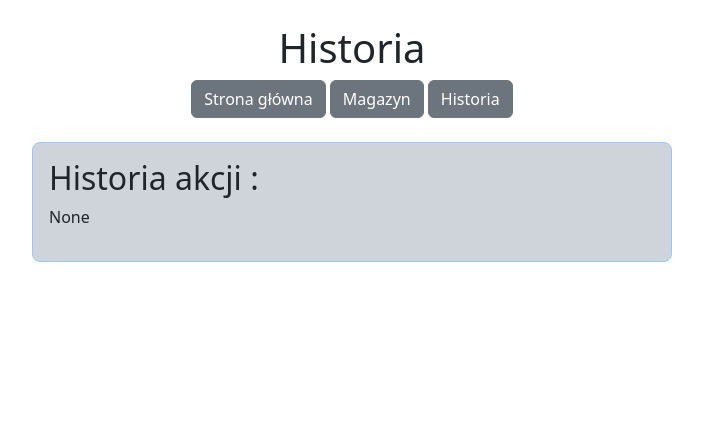
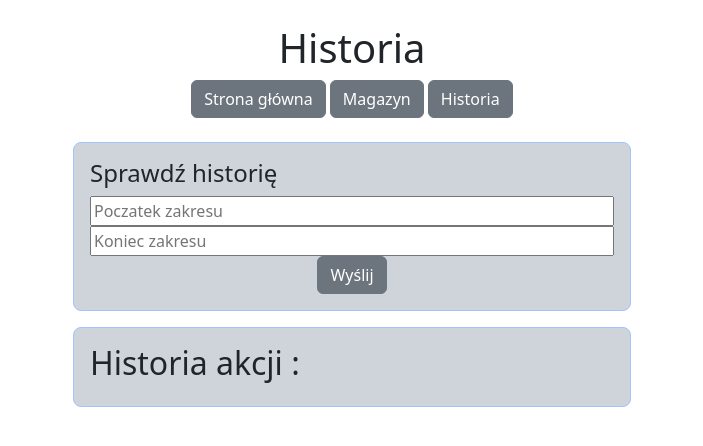
Before and after one commit to alopacin/simple_accounting_manager__web_app_db, a Flask app: page /historia in a window 1280 px wide. Shown: the top 446 px of the page, without its empty margins (288-991 px from the left). Run offline with Flask 3, Linux system fonts and the light colour scheme.

Commit message:
aplikacja prawie ukończona

```diff
--- a/app/app.py
+++ b/app/app.py
@@ -12,13 +12,19 @@ class Product(db.Model):
     price = db.Column(db.Float, nullable=False)
     count = db.Column(db.Integer, nullable=False)
 
+    def __str__(self):
+        return self.name
+
 
 class History(db.Model):
     id = db.Column(db.Integer, primary_key=True)
     action = db.Column(db.String, nullable=False)
 
+    def __init__(self, action):
+        self.action = action
+
     def __str__(self):
-        return f'{self.id} // {self.action}'
+        return self.action
 
 
 class Account(db.Model):
@@ -54,7 +60,7 @@ def show_account_balance():
 
 def show_history():
     history = History.query.all()
-    print(history)
+    return history
 
 
 @app.route("/", methods=['POST', 'GET'])
@@ -88,7 +94,7 @@ def home():
         else:
             account.account -= laczna_cena
             buy = Product(name=buy_name, price=buy_price, count=buy_count)
-            action = f'Kupiono {buy}'
+            action = f'Kupiono {buy} w ilości {buy_count} za łączną cenę {laczna_cena}'
             history = History(action=action)
             db.session.add_all([buy, history])
             db.session.commit()
@@ -148,6 +154,7 @@ def delete_product():
 @app.route("/historia")
 def history():
     title = 'Historia'
+
     context = {
         'title': title,
         'show_history': show_history(),
@@ -155,17 +162,37 @@ def history():
     return render_template('historia.html', context=context)
 
 
+@app.route("/historia/range", methods=['POST', 'GET'])
+def history_range_post():
+    start = int(request.form.get('start'))
+    koniec = int(request.form.get('end'))
+    context = {
+        'message': 'Proszę wprowadzić dodatnią liczbę'
+    }
+
+    if start < 0 or koniec < 0:
+        return render_template('historia.html', context=context)
+
+    return redirect(url_for('history_range', start=start, koniec=koniec))
+
+
 @app.route("/historia/<int:start>/<int:koniec>")
 def history_range(start, koniec):
     title = 'Wybrany zakres historii'
-    max_range = len(History.id)
-    selected_history = History.id[start-1:koniec]
+    max_range = db.session.query(History).count()
+    history = db.session.query(History).order_by(History.id).slice(start - 1, koniec).all()
+
+    history_texts = [str(h) for h in history]
+
     context = {
         'title': title,
-        'history': '<br> * '.join([''] + selected_history),
+        'history': history_texts,
+        'show_history': show_history()
     }
+
     if start < 1 or koniec > max_range or start > koniec:
         context['history'] = ''
         message = f"Proszę wybrać zakres od 1 do {max_range}."
         return render_template('historia.html', context=context, message=message)
+
     return render_template('historia.html', context=context)
--- a/app/templates/historia.html
+++ b/app/templates/historia.html
@@ -16,10 +16,26 @@
         <a href="/historia" class="btn btn-secondary">Historia</a>
     </div>
 
+    <div class="container text-center mt-2 row-cols-2">
+        <div class="container col-sm-6 mt-4 mb-3 p-3 --bs-dark-text-emphasis bg-dark-subtle border border-primary-subtle rounded-3">
+            <h4 class="container row">Sprawdź historię </h4>
+            <form action="/historia/range" method="POST">
+                <input class="w-100" type="number" placeholder="Poczatek zakresu" name="start" required>
+                <input class="w-100" type="number" placeholder="Koniec zakresu" name="end" required>
+                <button class="btn btn-secondary" type="submit">Wyślij</button>
+            </form>
+            {% if message %}
+                <p style="color: red">{{ message }}</p>
+            {% endif %}
+            {% for h in context.history %}
+            <p> * {{ h }};</p>
+            {% endfor %}
+        </div>
     <div class="container w-50 p-3 --bs-dark-text-emphasis bg-dark-subtle border border-primary-subtle rounded-3">
         <h2 class="container row">Historia akcji : </h2>
-            <p class="container row"> {{ context.show_history }} </p>
+            {% for history in context.show_history %}
+    <p class="container row"> {{ history }}; </p>
+    {% endfor %}
     </div>
-
 </body>
 </html>
```
